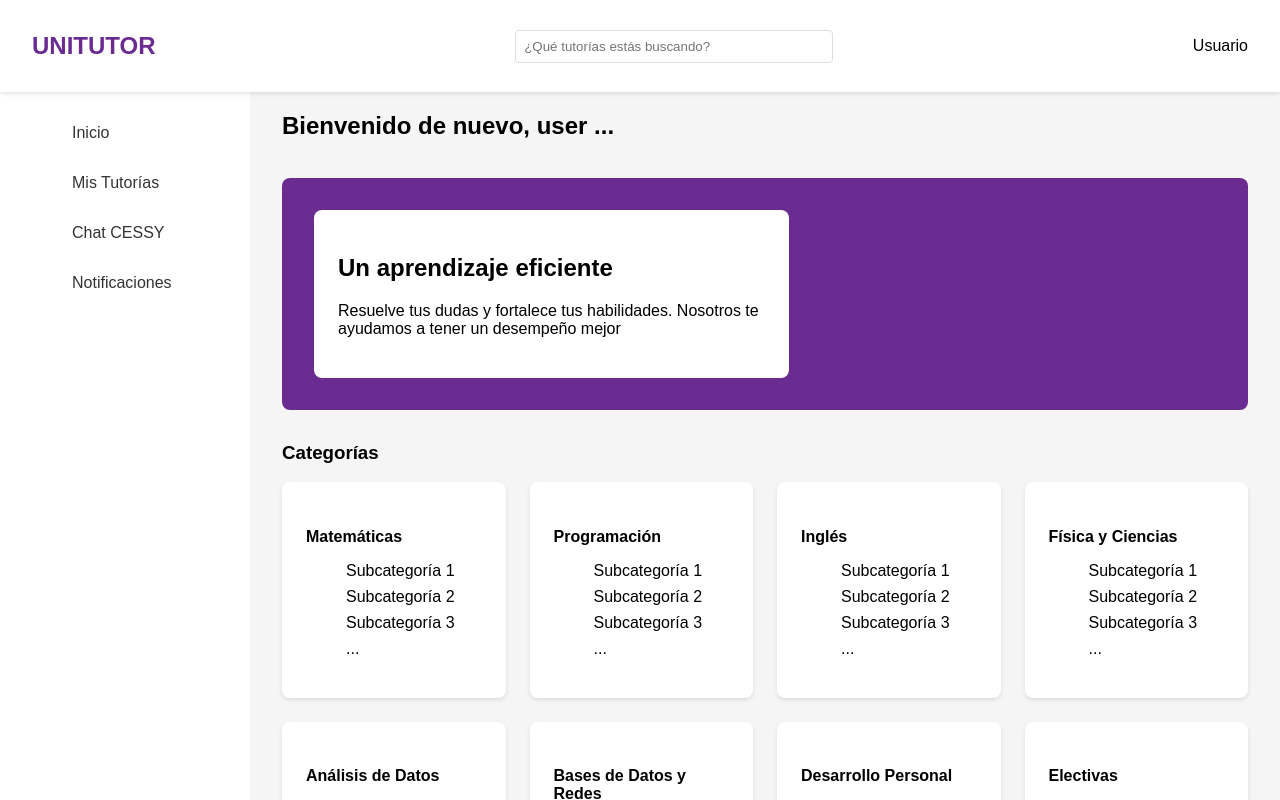
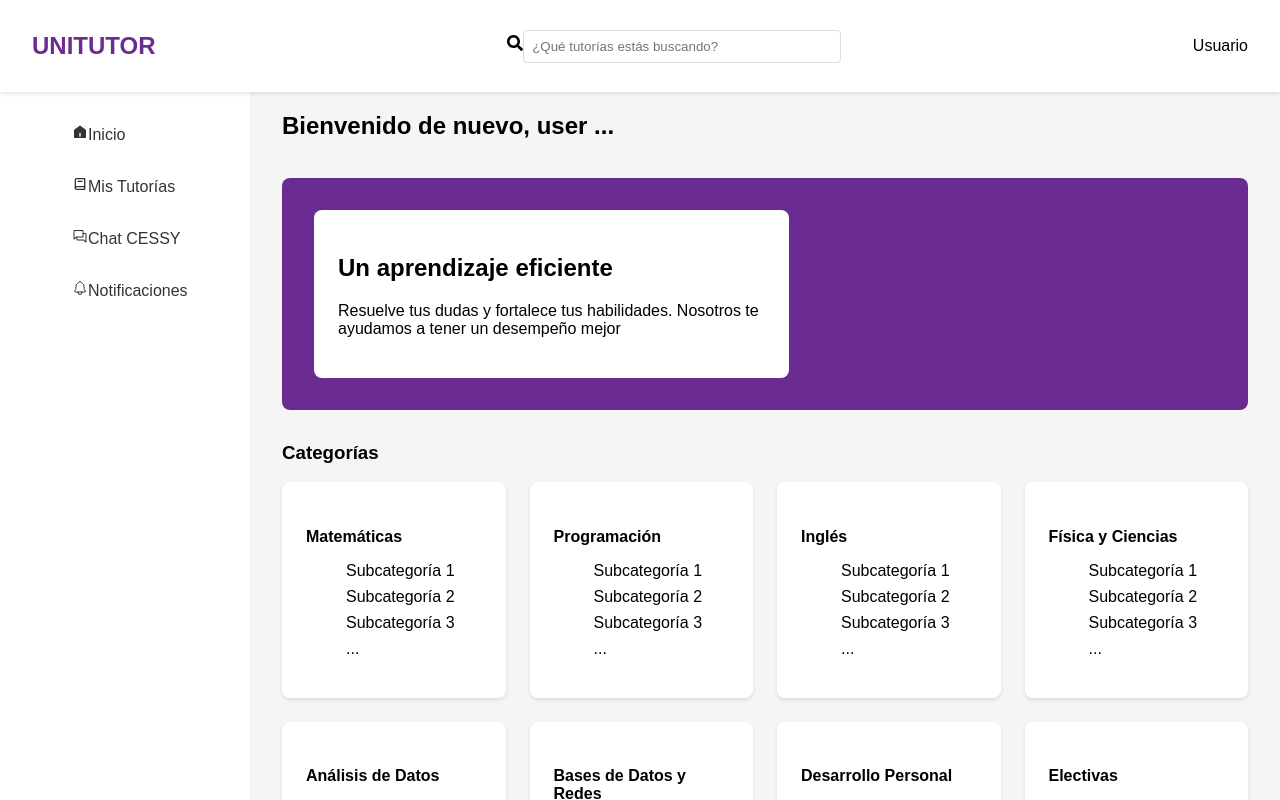
Before and after one commit to mateosanchezh/UniTutor, a React (Vite) app in the folder client/: page /user in a window 1280 px wide. Built offline with nearby package versions, Linux system fonts and the light colour scheme.

Commit message:
estas si son las modificaciones del homeuser

```diff
--- a/client/src/App.scss
+++ b/client/src/App.scss
@@ -413,7 +413,6 @@ body {
         width: 20px;
         height: 20px;
         overflow: hidden;
-<<<<<<< HEAD
         position: relative;
         padding: 10px 20px;
 
@@ -476,8 +475,6 @@ body {
             transform: translateX(-10px);
           }
         }
-=======
->>>>>>> a10fe24813b20012c3313717d9892318b41b38e1
       }
 
       .icon {
@@ -2173,7 +2170,7 @@ footer p {
 
 }
 
-
+/* Estilos para el homeuser */
 .Homeuserpage {
 
   /* General styles */
@@ -2183,7 +2180,6 @@ footer p {
   font-family: Arial, sans-serif;
   background-color: #f5f5f5;
   padding-top: 60px;
-
 
   /* Header styles */
   .main-nav {
@@ -2205,11 +2201,31 @@ footer p {
       font-size: 1.5rem;
     }
 
-  .search-bar input {
+    .search-bar {
+      position: relative;
+      display: flex;
+      align-items: center;
+
+      .search-container {
+        position: relative;
+        display: flex;
+        align-items: center;
+
+        input {
           width: 300px;
           padding: 0.5rem;
+          padding-left: 40px; /* Espacio para el ícono */
           border: 1px solid #ddd;
           border-radius: 4px;
+        }
+
+        .search-icon {
+          position: absolute;
+          left: 10px;  /* Posiciona el ícono */
+          font-size: 16px;
+          color: #999;
+        }
+      }
     }
   }
 
@@ -2225,13 +2241,27 @@ footer p {
 
     ul {
       list-style: none;
-  }
-
-  li a {
-    display: block;
-    padding: 1rem 2rem;
+      padding: 0;
+
+      li {
+        display: flex;
+        align-items: center;
+        margin: 40px 0;
+
+        a {
+          text-decoration: none;
           color: #333;
-    text-decoration: none;
+          font-size: 16px;
+          display: flex;
+          align-items: center;
+          padding-left: 40px;  /* Incrementa el espacio a la izquierda */
+
+          .icon {
+            font-size: 24px;
+            margin-right: 15px;  /* Espacio entre el ícono y el texto */
+          }
+        }
+      }
     }
   }
 
@@ -2246,17 +2276,17 @@ footer p {
     background-color: #6b2c91;
     color: white;
     padding: 2rem;
-  border-radius: 8px;
     display: flex;
     justify-content: space-between;
     margin-bottom: 2rem;
     position: relative;
+    width: 93%;
+    height: 280px;
 
     .banner-text {
       background-color: white;
       color: black;
       padding: 1.5rem;
-    border-radius: 8px;
       flex: 1;
       max-width: 60%;
       position: relative;
@@ -2367,8 +2397,6 @@ footer p {
 
       .reserve-button {
         padding: 0.5rem 1rem;
-      background-color: white;
-      color: #6b2c91;
         border: none;
         border-radius: 4px;
         cursor: pointer;
--- a/client/src/Components/Homeuser.jsx/Homeuser.jsx
+++ b/client/src/Components/Homeuser.jsx/Homeuser.jsx
@@ -1,4 +1,9 @@
 import React from 'react'
+import { RiHome5Fill } from "react-icons/ri";
+import { TbBook2 } from "react-icons/tb";
+import { PiChats } from "react-icons/pi";
+import { IoNotificationsOutline } from "react-icons/io5";
+import { FaSearch } from "react-icons/fa";
 
 const Homeuser = () => {
   return (
@@ -9,7 +14,10 @@ const Homeuser = () => {
       <h1>UNITUTOR</h1>
     </div>
     <div className="search-bar">
+      <div className="search-container">
+        <FaSearch className="search-icon" />
         <input type="text" placeholder="¿Qué tutorías estás buscando?" />
+      </div>
     </div>
     <div className="user-profile">
       <span>Usuario</span>
@@ -20,10 +28,30 @@ const Homeuser = () => {
       <main>
       <aside className="sidebar">
       <ul>
-            <li><a href="#"><i className="icon-home"></i> Inicio</a></li>
-            <li><a href="#"><i className="icon-tutors"></i> Mis Tutorías</a></li>
-            <li><a href="#"><i className="icon-chat"></i> Chat CESSY</a></li>
-            <li><a href="#"><i className="icon-notifications"></i> Notificaciones</a></li>
+        <li>
+          <a href="#">
+            <RiHome5Fill className="icon" />
+            Inicio
+          </a>
+        </li>
+        <li>
+          <a href="#">
+            <TbBook2 className="icon" />
+            Mis Tutorías
+          </a>
+        </li>
+        <li>
+          <a href="#">
+            <PiChats className="icon" />
+            Chat CESSY
+          </a>
+        </li>
+        <li>
+          <a href="#">
+            <IoNotificationsOutline className="icon" />
+            Notificaciones
+          </a>
+        </li>
       </ul>
     </aside>
 
```
Lines whose indentation alone changed are shown as unchanged.
